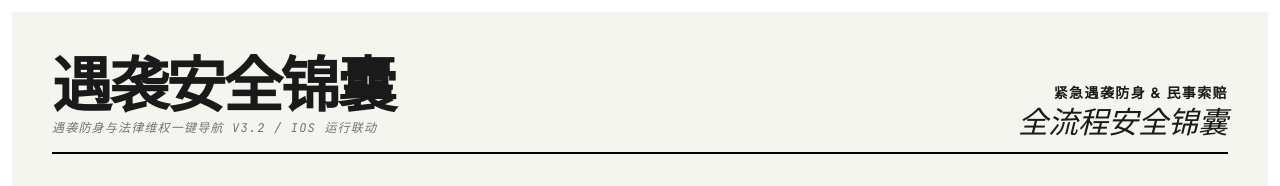
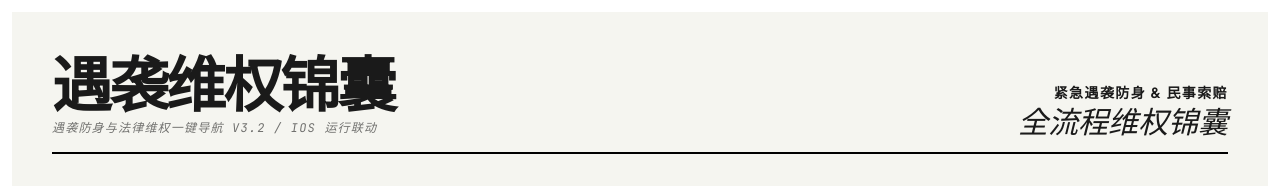
Before and after one commit to lixiaowww/Pocket-Constable, a React (Vite) app: page / in a window 1280 px wide. Shown: the top 186 px of the page. Built offline with nearby package versions, Linux system fonts and the light colour scheme; a web font is replaced by a local one.

Commit message:
chore: refine name to 遇袭维权锦囊

```diff
--- a/api-app.ts
+++ b/api-app.ts
@@ -134,7 +134,7 @@ app.get("/api/validate", (req, res) => {
     expires_at: result.expiresAt || "",
     reason: result.reason || "",
     timestamp: new Date().toISOString(),
-    owner_info: "遇袭安全锦囊维权卡密认证部"
+    owner_info: "遇袭维权锦囊卡密认证部"
   });
 });
 
--- a/metadata.json
+++ b/metadata.json
@@ -1,5 +1,5 @@
 {
-  "name": "遇袭安全锦囊",
+  "name": "遇袭维权锦囊",
   "description": "一个帮助普通人依法维权的手机适配型口袋助手。包含现场取证音频模拟、反警察不作为施压模板、医院验伤重点清单及索赔计算器。",
   "requestFramePermissions": [
     "microphone"
--- a/src/App.tsx
+++ b/src/App.tsx
@@ -117,12 +117,12 @@ export default function App() {
         {/* Navigation / Hero Header bar - Editorial Theme */}
         <header className="flex justify-between items-end border-b-2 border-black pb-4 mb-8">
           <div>
-            <h1 className="text-3xl sm:text-5xl md:text-6xl font-serif font-black tracking-tighter uppercase leading-none text-[#1A1A1A]">遇袭安全锦囊</h1>
+            <h1 className="text-3xl sm:text-5xl md:text-6xl font-serif font-black tracking-tighter uppercase leading-none text-[#1A1A1A]">遇袭维权锦囊</h1>
             <p className="text-[10px] sm:text-xs font-mono mt-2 tracking-widest uppercase opacity-60 italic">遇袭防身与法律维权一键导航 v3.2 / iOS 运行联动</p>
           </div>
           <div className="text-right hidden sm:block">
             <p className="text-xs sm:text-sm font-bold uppercase tracking-widest">紧急遇袭防身 & 民事索赔</p>
-            <p className="text-xl sm:text-3xl font-serif italic leading-none mt-1">全流程安全锦囊</p>
+            <p className="text-xl sm:text-3xl font-serif italic leading-none mt-1">全流程维权锦囊</p>
           </div>
         </header>
 
--- a/src/components/ShortcutIntroSection.tsx
+++ b/src/components/ShortcutIntroSection.tsx
@@ -63,7 +63,7 @@ export default function ShortcutIntroSection() {
           快捷指令 · 苹果生态联动
         </span>
         <h2 id="shortcut-intro-title" className="text-2xl sm:text-3xl font-serif font-black text-stone-900 mt-2 tracking-tight">
-          苹果一键导入：将「遇袭安全锦囊」装进 iPhone
+          苹果一键导入：将「遇袭维权锦囊」装进 iPhone
         </h2>
         <p className="text-sm text-stone-600 mt-2 font-mono uppercase tracking-wider text-[11px] opacity-75">
           省去复杂手动配置。点击下方一键分享链接，即可极速导入专为遇袭事件、防身保护与现场抗辩调解设计的 iOS 原生快捷指令（Shortcuts）。
@@ -82,7 +82,7 @@ export default function ShortcutIntroSection() {
               </div>
               <div>
                 <h3 className="text-[15px] font-bold text-stone-900 font-serif">
-                  遇袭安全锦囊一触即发指令包 v3.0
+                  遇袭维权锦囊一触即发指令包 v3.0
                 </h3>
                 <p className="text-[11px] text-stone-550">
                   支持设备：iPhone 全系 (iOS 14.0+) · 苹果生态原生安全阻断
@@ -279,7 +279,7 @@ export default function ShortcutIntroSection() {
             <div className="space-y-1">
               <strong className="text-stone-900 block font-serif">B. 勾选绑定：</strong>
               <p className="text-stone-700 leading-relaxed text-[11px]">
-                在“轻点三下”中勾选已被你导入的 <strong>“遇袭安全锦囊一触即发指令包”</strong>。未来面临紧急突发状况，只需隔着衣服敲击手机背面三下，就会执行极暗静录。
+                在“轻点三下”中勾选已被你导入的 <strong>“遇袭维权锦囊一触即发指令包”</strong>。未来面临紧急突发状况，只需隔着衣服敲击手机背面三下，就会执行极暗静录。
               </p>
             </div>
           </div>
```
